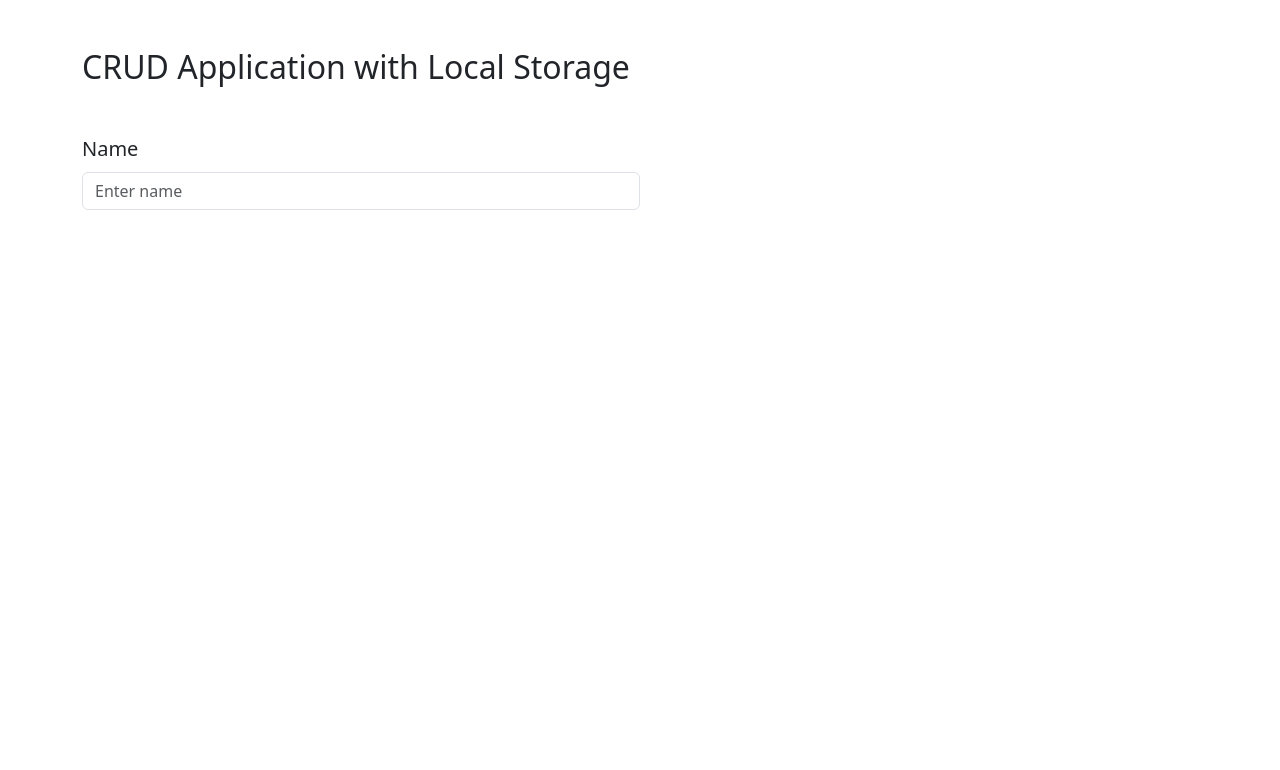
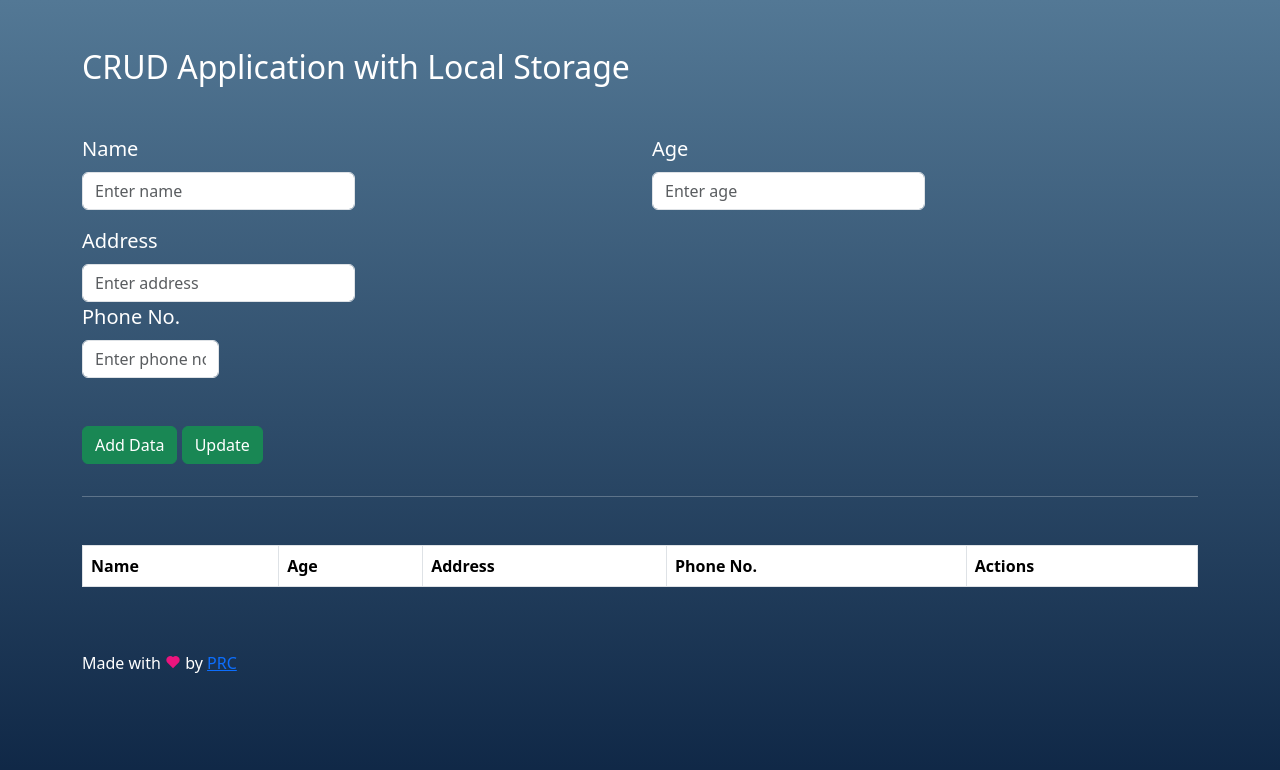
Before and after one commit to ParnaRoyChowdhury777/CRUDinator, a plain HTML site: page index.html in a window 1280 px wide. Drawn offline with nearby package versions, Linux system fonts and the light colour scheme.

Commit message:
update index

```diff
--- a/index.html
+++ b/index.html
@@ -5,18 +5,60 @@
     <meta name="viewport" content="width=device-width, initial-scale=1.0">
     <title>CRUDinator</title>
     <link rel="icon" type="image/x-icon" href="favicon.ico">
+    <link href="https://cdn.jsdelivr.net/npm/bootstrap@5.3.2/dist/css/bootstrap.min.css" rel="stylesheet" integrity="sha384-T3c6CoIi6uLrA9TneNEoa7RxnatzjcDSCmG1MXxSR1GAsXEV/Dwwykc2MPK8M2HN" crossorigin="anonymous">
     <link rel="stylesheet" href="style.css">
-    <link href="https://cdn.jsdelivr.net/npm/bootstrap@5.3.2/dist/css/bootstrap.min.css" rel="stylesheet" integrity="sha384-T3c6CoIi6uLrA9TneNEoa7RxnatzjcDSCmG1MXxSR1GAsXEV/Dwwykc2MPK8M2HN" crossorigin="anonymous">
+    <link href='https://unpkg.com/boxicons@2.1.4/css/boxicons.min.css' rel='stylesheet'>
 </head>
 <body>
 
     <div class="container">
         <h2 class="mt-5 mb-5">CRUD Application with Local Storage</h2>
-        <div class="mb-3">
-            <label for="exampleFormControlInput1" class="form-label fs-5">Name</label>
-            <input type="text" class="form-control w-50" id="exampleFormControlInput1" placeholder="Enter name">
+        <div class="mb-5">
+            <div class="row">
+                <div class="form-group col-md-6 mb-3">
+                    <label for="name" class="form-label fs-5">Name</label>
+                    <input type="text" class="form-control w-50" id="name" placeholder="Enter name" name="name">
+                </div>
+                <div class="form-group col-md-6 mb-3">
+                    <label for="age" class="form-label fs-5">Age</label>
+                    <input type="number" class="form-control w-50" id="age" placeholder="Enter age" name="age">
+                </div>
+                <div class="form-group col-md-6 mb-3">
+                    <label for="address" class="form-label fs-5">Address</label>
+                    <input type="text" class="form-control w-50" id="address" placeholder="Enter address" name="address">
+                <div class="form-group col-md-6 mb-3">
+                    <label for="phone" class="form-label fs-5">Phone No.</label>
+                    <input type="tel" class="form-control w-50" id="phone" placeholder="Enter phone no." name="phone">
+                </div>
+                <div class="col-lg-12 mt-5">
+                <button type="button" class="btn btn-success" id="Submit" onclick="AddData()">Add Data</button>
+                <button type="button" class="btn btn-success" id="Update" onclick="AddData()">Update</button>
+                </div>
+            </div>
+        </div>
+        <hr>
+        <div class="row mt-5">
+            <div class="col-12">
+                <table class="table table-bordered" id="crudTable">
+                    <thead>
+                        <tr>
+                            <th>Name</th>
+                            <th>Age</th>
+                            <th>Address</th>
+                            <th>Phone No.</th>
+                            <th>Actions</th>
+                        </tr>
+                    </thead>
+                    <tbody></tbody>
+                </table>
+            </div>
         </div>
     </div>
+
+    <footer>
+        <div class="footer-content fs-6">Made with <i class='bx bxs-heart' style='color:#eb147d' ></i> by <a href="https://github.com/ParnaRoyChowdhury777" target="_blank">PRC</a></div>
+    </footer>
     <script src="script.js"></script>
+    <script src="https://cdn.jsdelivr.net/npm/bootstrap@5.3.2/dist/js/bootstrap.bundle.min.js" integrity="sha384-C6RzsynM9kWDrMNeT87bh95OGNyZPhcTNXj1NW7RuBCsyN/o0jlpcV8Qyq46cDfL" crossorigin="anonymous"></script>
 </body>
 </html>
--- a/style.css
+++ b/style.css
@@ -0,0 +1,12 @@
+*{
+    color: white;
+}
+
+body{
+    height: 100vh;
+    background-image: linear-gradient(to top, #09203f 0%, #537895 100%);
+}
+
+hr{
+    color: white;
+}
```
